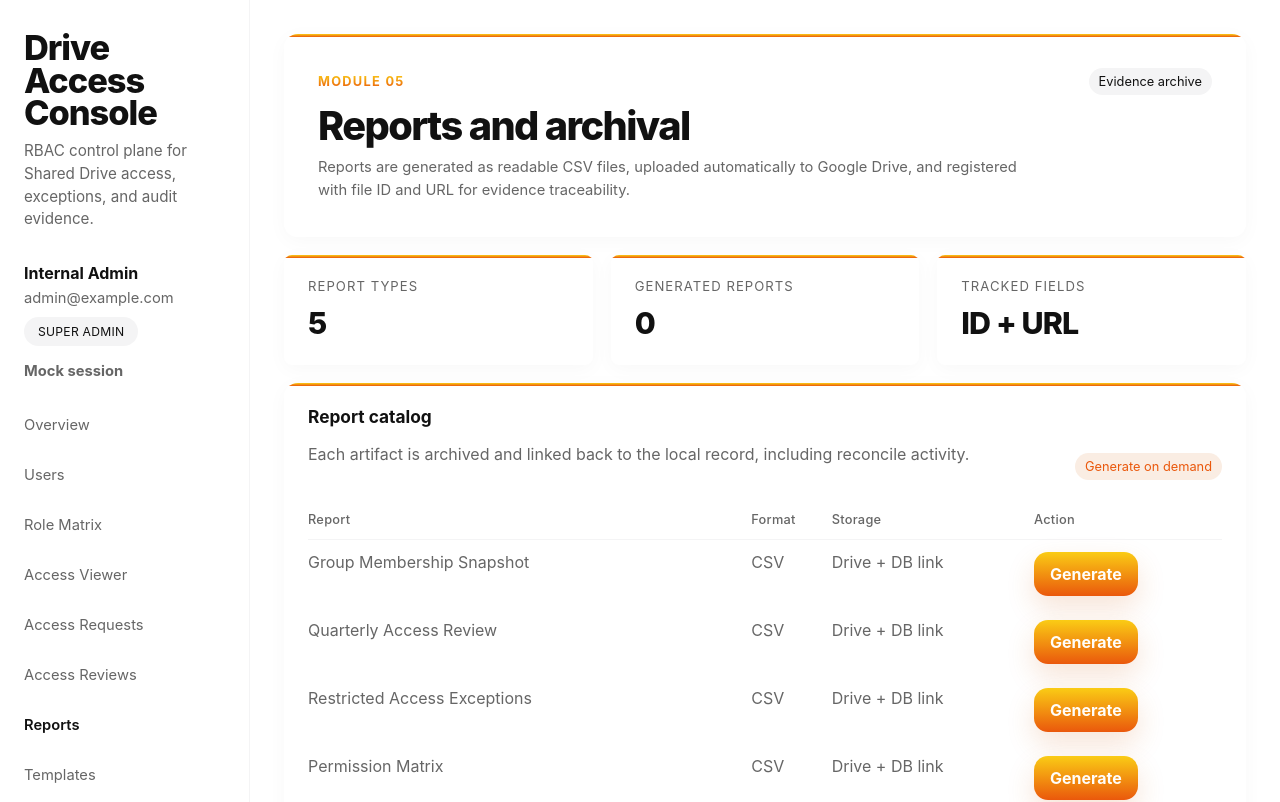
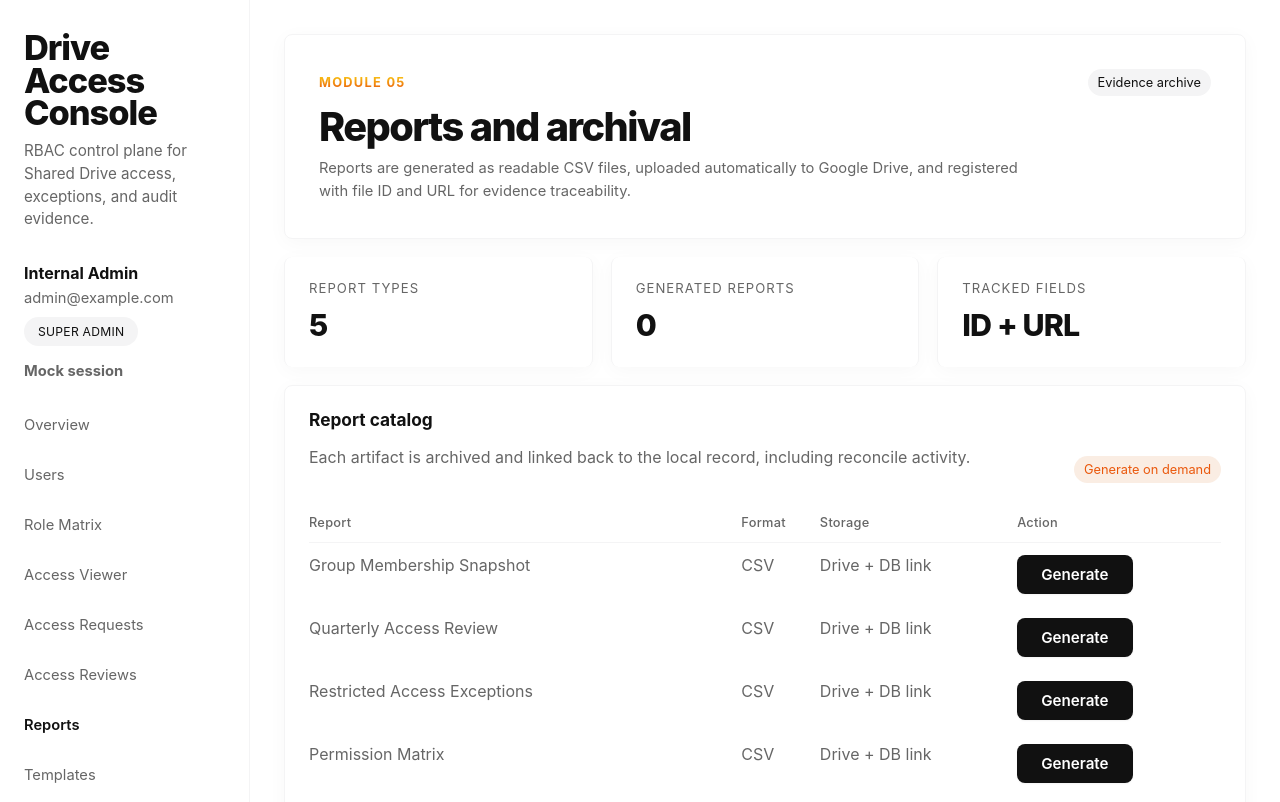
Before and after one commit to rcc015/13_DriveAccessControlGG, a Next.js app: page /reports in a window 1280 px wide. Shown: the top 802 px of the page. Built offline with nearby package versions, Linux system fonts and the light colour scheme; no server answers; the database is empty.

Commit message:
Refine minimal forms and cards

```diff
--- a/app/globals.css
+++ b/app/globals.css
@@ -5,6 +5,9 @@
   --text-light: #a1a1aa;
   --border-ultra-light: #f4f4f5;
   --badge-bg: #f4f4f5;
+  --border-input: #e5e7eb;
+  --border-card: #f4f4f5;
+  --badge-bg-neutral: #f4f4f5;
   --conceivable-gradient: linear-gradient(180deg, #facc15 0%, #ea580c 100%);
 
   --bg: var(--bg-main);
@@ -20,7 +23,7 @@
   --accent-gradient: var(--conceivable-gradient);
   --danger: #a03a2d;
   --shadow: 0 4px 20px rgba(0, 0, 0, 0.03);
-  --radius: 14px;
+  --radius: 8px;
   --font-sans: "Inter", "Montserrat", "Helvetica Neue", "Segoe UI", sans-serif;
   --font-display: "Inter", "Montserrat", "Helvetica Neue", "Segoe UI", sans-serif;
 }
@@ -155,17 +158,14 @@ a {
   position: relative;
   overflow: hidden;
   background: var(--panel);
+  border: 1px solid var(--border-card);
   border-radius: var(--radius);
   box-shadow: var(--shadow);
 }
 
 .hero-card::before,
 .panel::before {
-  content: "";
-  position: absolute;
-  inset: 0 0 auto 0;
-  height: 3px;
-  background: var(--accent-gradient);
+  display: none;
 }
 
 .hero-card > *,
@@ -323,6 +323,18 @@ th {
   color: var(--text-dark);
 }
 
+.badge-neutral {
+  display: inline-block;
+  background-color: var(--badge-bg-neutral);
+  color: var(--text-gray);
+  font-size: 0.75rem;
+  font-weight: 500;
+  padding: 4px 10px;
+  border-radius: 999px;
+  border: none;
+  text-transform: capitalize;
+}
+
 .pill.warn {
   background: rgba(213, 107, 31, 0.12);
   color: var(--accent-strong);
@@ -359,7 +371,8 @@ th {
 .stat-card {
   padding-top: 20px;
   background-color: var(--bg-main);
-  border: none;
+  border-top: none;
+  border-bottom: none;
   border-radius: 8px;
   box-shadow: 0 4px 20px rgba(0, 0, 0, 0.03);
 }
@@ -396,22 +409,24 @@ th {
 .search-bar input {
   flex: 1;
   min-width: 0;
-  padding: 14px 16px;
-  border: 1px solid rgba(17, 17, 17, 0.08);
-  border-radius: 14px;
+  padding: 10px 14px;
+  border: 1px solid var(--border-input);
+  border-radius: 6px;
   background: var(--panel-strong);
   color: var(--text);
   font: inherit;
+  appearance: none;
 }
 
 .search-bar select {
   min-width: 190px;
-  padding: 14px 16px;
-  border: 1px solid rgba(17, 17, 17, 0.08);
-  border-radius: 14px;
+  padding: 10px 14px;
+  border: 1px solid var(--border-input);
+  border-radius: 6px;
   background: var(--panel-strong);
   color: var(--text);
   font: inherit;
+  appearance: none;
 }
 
 .field input,
@@ -419,31 +434,46 @@ th {
 .field textarea {
   width: 100%;
   margin-top: 8px;
-  padding: 14px 16px;
-  border: 1px solid rgba(17, 17, 17, 0.08);
-  border-radius: 14px;
+  padding: 10px 14px;
+  border: 1px solid var(--border-input);
+  border-radius: 6px;
   background: var(--panel-strong);
   color: var(--text);
   font: inherit;
+  appearance: none;
+  transition: border-color 0.2s ease, box-shadow 0.2s ease;
 }
 
 .field textarea {
   resize: vertical;
 }
 
+.search-bar input:focus,
+.search-bar select:focus,
+.field input:focus,
+.field select:focus,
+.field textarea:focus {
+  outline: none;
+  border-color: #a1a1aa;
+  box-shadow: 0 0 0 1px rgba(161, 161, 170, 0.2);
+}
+
 .search-bar button {
-  padding: 14px 18px;
+  padding: 10px 24px;
   border: 0;
-  border-radius: 14px;
-  background: var(--accent-gradient);
-  color: #fffdfa;
-  font-weight: 700;
+  border-radius: 8px;
+  background: var(--text-dark);
+  color: #ffffff;
+  font-size: 0.95rem;
+  font-weight: 600;
   cursor: pointer;
-  box-shadow: 0 12px 28px rgba(213, 107, 31, 0.18);
+  box-shadow: 0 1px 2px rgba(0, 0, 0, 0.05);
+  transition: background-color 0.2s ease, box-shadow 0.2s ease;
 }
 
 .search-bar button:hover {
-  filter: brightness(1.02);
+  background: #000000;
+  box-shadow: 0 4px 6px rgba(0, 0, 0, 0.1);
 }
 
 .form-grid {
@@ -461,8 +491,9 @@ th {
 .field span {
   display: block;
   margin-bottom: 8px;
-  color: var(--muted);
-  font-size: 0.82rem;
+  color: var(--text-gray);
+  font-size: 0.75rem;
+  font-weight: 600;
   letter-spacing: 0.05em;
   text-transform: uppercase;
 }
@@ -481,8 +512,8 @@ th {
 .form-actions button,
 .button-secondary,
 .button-ghost {
-  padding: 12px 16px;
-  border-radius: 14px;
+  padding: 10px 24px;
+  border-radius: 8px;
   font: inherit;
   cursor: pointer;
 }
@@ -490,14 +521,22 @@ th {
 .form-actions button,
 .button-secondary {
   border: 0;
-  background: var(--accent-gradient);
-  color: #fffdfa;
-  font-weight: 700;
-  box-shadow: 0 12px 28px rgba(213, 107, 31, 0.18);
+  background: var(--text-dark);
+  color: #ffffff;
+  font-size: 0.95rem;
+  font-weight: 600;
+  box-shadow: 0 1px 2px rgba(0, 0, 0, 0.05);
+  transition: background-color 0.2s ease, box-shadow 0.2s ease;
+}
+
+.form-actions button:hover,
+.button-secondary:hover {
+  background: #000000;
+  box-shadow: 0 4px 6px rgba(0, 0, 0, 0.1);
 }
 
 .button-ghost {
-  border: 1px solid rgba(17, 17, 17, 0.08);
+  border: 1px solid var(--border-input);
   background: rgba(255, 255, 255, 0.7);
   color: var(--text);
 }
--- a/components/dashboard/template-creator-form.tsx
+++ b/components/dashboard/template-creator-form.tsx
@@ -34,7 +34,7 @@ export function TemplateCreatorForm({ templates }: { templates: TemplateOption[]
           <h3>Create template instance</h3>
           <p className="muted">Creates the approved folder tree under the mapped Google Drive base path.</p>
         </div>
-        <span className="pill warn">Writes to Drive</span>
+        <span className="badge-neutral">Writes to Drive</span>
       </div>
 
       <form action={formAction} className="form-grid">
```
